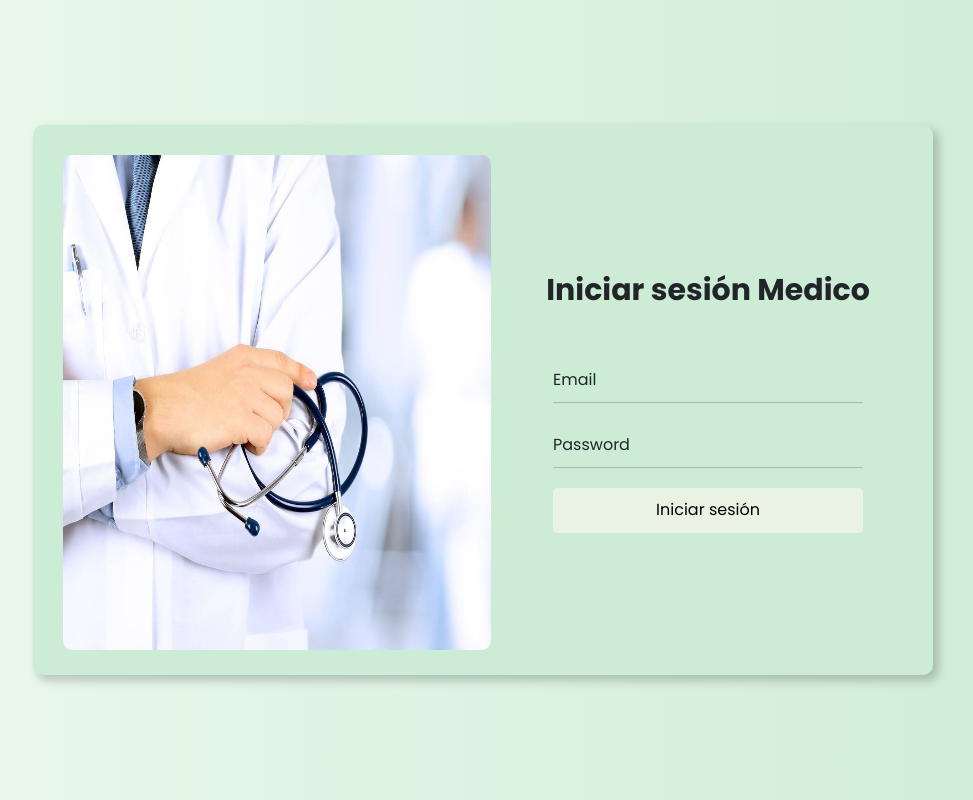
After one commit to SamoooX/Galenos, a Django app: page /login_medico/ in a window 1280 px wide. The commit adds this page. Shown: the whole page, without its empty margins (157-1130 px from the left). Run offline with Django 4.2, Linux system fonts and the light colour scheme.

Commit message:
Agregar vista de medico

```diff
--- a/app/templates/index.html
+++ b/app/templates/index.html
@@ -48,7 +48,7 @@
                         <form class="d-flex">
                             <a class="btn btn-outline-success me-2" href="{% url 'login' %}">Iniciar Sesión</a>
                             <a class="btn btn-success" href="{% url 'register' %}">Registrarse</a>
-                            <a class="btn btn-success" href="{% url 'medico' %}">Inicio Medico</a>
+                            <a class="btn btn-success" href="{% url 'login_medico' %}">Inicio Medico</a>
                         </form>
                     </form>
                 </div>
--- /dev/null
+++ b/app/templates/med/login_medico.html
@@ -0,0 +1,57 @@
+{% load static %}
+<!DOCTYPE html>
+<html lang="es">
+
+<head>
+    <meta charset="UTF-8" />
+    <meta http-equiv="X-UA-Compatible" content="IE=edge" />
+    <meta name="viewport" content="width=device-width, initial-scale=1.0" />
+    <title>Login</title>
+    <!-- css -->
+    <link rel="stylesheet" href="{% static 'css/'%}login.css"/>
+    <!-- bootstrap -->
+    <link href="https://cdn.jsdelivr.net/npm/bootstrap@5.3.2/dist/css/bootstrap.min.css" rel="stylesheet"
+        integrity="sha384-T3c6CoIi6uLrA9TneNEoa7RxnatzjcDSCmG1MXxSR1GAsXEV/Dwwykc2MPK8M2HN" crossorigin="anonymous">
+</head>
+
+<body>
+    <div class="wrapper">
+        <div class="container main">
+            <div class="row">
+                <div class="col-md-6 side-image">
+                    <img src="{% static 'img/medico.jpg' %}" alt="">
+                </div>
+                    <div class="col-md-6 right">
+                        <form action="{% url 'login_medico' %}" method="post">
+                            <div class="input-box">
+                                <header style="font-size: 30px;">Iniciar sesión Medico</header>
+
+                                <div class="input-field">
+                                    <input type="text" class="input" id="email" name="email" required="" autocomplete="off">
+                                    <label for="email">Email</label>
+                                </div>
+
+                                <div class="input-field">
+                                    <input type="password" class="input" id="password" name="password" required="">
+                                    <label for="pass">Password</label>
+                                </div>
+
+                                <div class="input-field">
+                                    <input type="submit" class="submit" value="Iniciar sesión">
+                                </div>
+                            </div>
+                        </form>
+                    </div>
+            </div>
+        </div>
+    </div>
+</body>
+
+<script src="https://cdn.jsdelivr.net/npm/@popperjs/core@2.11.8/dist/umd/popper.min.js"
+    integrity="sha384-I7E8VVD/ismYTF4hNIPjVp/Zjvgyol6VFvRkX/vR+Vc4jQkC+hVqc2pM8ODewa9r"
+    crossorigin="anonymous"></script>
+<script src="https://cdn.jsdelivr.net/npm/bootstrap@5.3.2/dist/js/bootstrap.min.js"
+    integrity="sha384-BBtl+eGJRgqQAUMxJ7pMwbEyER4l1g+O15P+16Ep7Q9Q+zqX6gSbd85u4mG4QzX+"
+    crossorigin="anonymous"></script>
+
+</html>
--- a/app/urls.py
+++ b/app/urls.py
@@ -16,4 +16,5 @@ urlpatterns = [
     path('gestionar_pac/', views.gestionar_pac, name="gestionar_pac"),
     path('registrar_sec/', views.registrar_sec, name="registrar_sec"),
     path('registrar_med/', views.registrar_med, name="registrar_med"),
+    path('login_medico/', views.login_medico, name="login_medico"),
 ]
--- a/app/views.py
+++ b/app/views.py
@@ -169,10 +169,6 @@ def gestionar(request):
                 return JsonResponse({'mensaje': 'Error al registrar dia'})
     return render(request, 'med/gestionar.html')
 
-def medico(request):
-    return render(request, 'med/medico.html')
-
-
 def administrador(request):
     return render(request, 'admin/administrador.html')
 
@@ -275,3 +271,38 @@ def registrar_sec(request):
                 return JsonResponse({'mensaje': 'Error al registrar secretaria'})
 
     return render(request, 'admin/registrar_sec.html')
+
+
+@csrf_exempt
+def login_medico(request):
+    if request.method == 'POST':
+        email = request.POST['email'].strip()
+        password = request.POST['password']
+
+        data = {'email': email}
+        # Realiza una solicitud a la API para obtener la contraseña almacenada
+        api_url = 'https://galenos.samgarrido.repl.co/api/medicos/login'
+        response = requests.post(api_url, data=json.dumps(data), headers={'Content-Type': 'application/json'})
+        print(f"API URL: {api_url}")
+        print(f"Request: {response.request.url}")
+        print(f"Response Status Code: {response.status_code}")
+        print(f"Response Content: {response.content}")
+        if response.status_code == 200:
+            stored_password = response.json().get('password', '')
+
+            if check_password(password, stored_password) and email == 'admin@admin.cl':
+                # Contraseña válida, permite el inicio de sesión
+                return redirect(to='administrador')
+            elif check_password(password, stored_password):
+                return redirect(to='medico')
+            else:
+                # Contraseña incorrecta
+                return JsonResponse({'mensaje': 'Contraseña incorrecta'})
+        else:
+            # Usuario no encontrado o error en la API
+            return JsonResponse({'mensaje': 'Medico no encontrado'})
+
+    return render(request, 'med/login_medico.html')
+
+def medico(request):
+    return render(request, 'med/medico.html')
```
